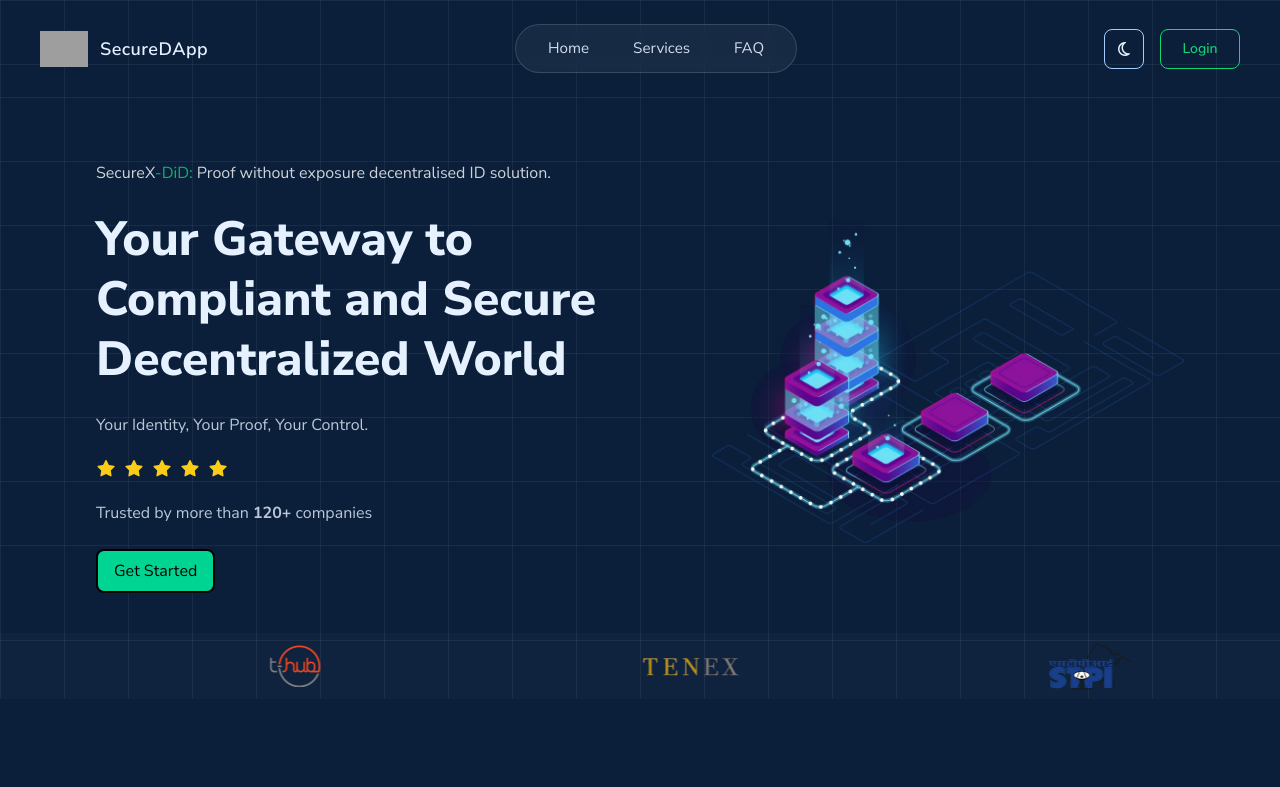
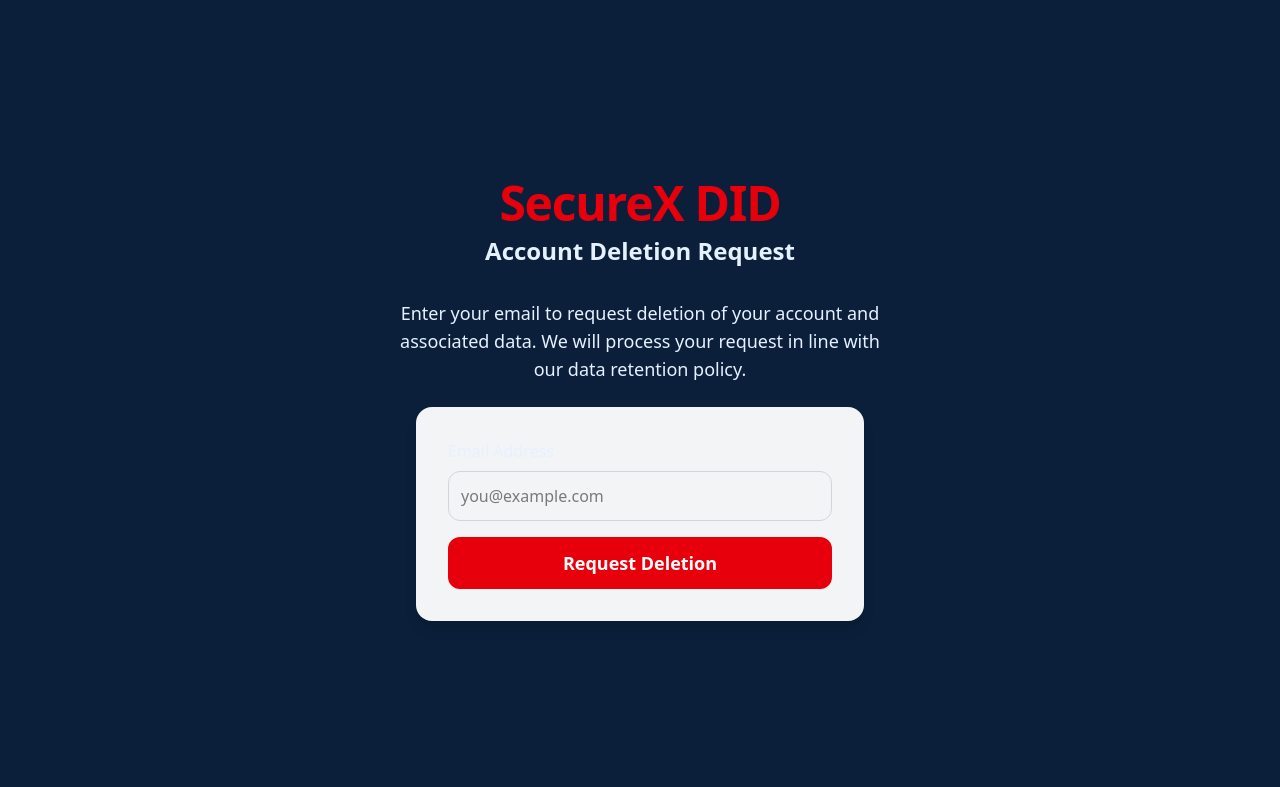
Before and after one commit to securedapp-github/x-did-web, a React (Vite) app: page /account-delete-request in a window 1280 px wide. Shown: the top 787 px of the page. Built offline with nearby package versions, Linux system fonts and the light colour scheme; grey boxes are pictures that could not be loaded; a web font is replaced by a local one.

Commit message:
Restore account delete request page and routing

```diff
--- a/package.json
+++ b/package.json
@@ -15,6 +15,7 @@
     "@fortawesome/react-fontawesome": "^3.0.2",
     "react": "^19.1.1",
     "react-dom": "^19.1.1",
+    "react-router-dom": "^7.9.3",
     "react-multi-carousel": "^2.8.6",
     "react-slick": "^0.31.0",
     "slick-carousel": "^1.8.1"
--- a/src/App.jsx
+++ b/src/App.jsx
@@ -1,9 +1,11 @@
 /* Path :- secure-d-app-frontend/src/App.jsx */
 
 import { useState, useEffect } from 'react'
+import { BrowserRouter as Router, Routes, Route } from 'react-router-dom'
 import './App.css'
 import './index.css'
 import Web3KYC from './pages/Web3KYC'
+import AccountDeleteRequest from './pages/AccountDeleteRequest'
 
 function App() {
   const [darkMode, setDarkMode] = useState(true) // Default to dark mode
@@ -24,9 +26,26 @@ function App() {
   }
 
   return (
-    <div className={`App min-h-screen ${darkMode ? 'dark bg-navy text-foregroundLight' : 'bg-white text-foregroundDark'}`}>
-      <Web3KYC darkMode={darkMode} toggleTheme={toggleTheme} />
-    </div>
+    <Router>
+      <div
+        className={`App min-h-screen ${
+          darkMode
+            ? 'dark bg-navy text-foregroundLight'
+            : 'bg-white text-foregroundDark'
+        }`}
+      >
+        <Routes>
+          <Route
+            path="/"
+            element={<Web3KYC darkMode={darkMode} toggleTheme={toggleTheme} />}
+          />
+          <Route
+            path="/account-delete-request"
+            element={<AccountDeleteRequest darkMode={darkMode} />}
+          />
+        </Routes>
+      </div>
+    </Router>
   )
 }
 
--- a/src/components/common/Testimonials.jsx
+++ b/src/components/common/Testimonials.jsx
@@ -106,9 +106,9 @@ export default function Testimonials({ reviews = [] }) {
               </div>
 
               {/* Testimonial Content */}
-              <div className="flex-1 flex flex-col justify-center pt-8 sm:pt-10">
+              <div className="flex-1 flex flex-col justify-start pt-8 sm:pt-10">
                 <p className={[
-                  "text-sm sm:text-base lg:text-lg leading-relaxed text-center",
+                  "text-sm sm:text-base lg:text-lg leading-relaxed text-left whitespace-pre-line",
                   "font-light tracking-wide",
                   i === active ? "text-white" : "text-white/90 dark:text-white/90 light:text-gray-700"
                 ].join(" ")}>
--- /dev/null
+++ b/src/pages/AccountDeleteRequest.jsx
@@ -0,0 +1,82 @@
+import { useState } from 'react'
+
+export default function AccountDeleteRequest({ darkMode }) {
+  const [email, setEmail] = useState('')
+  const [status, setStatus] = useState(null)
+
+  const handleSubmit = async (e) => {
+    e.preventDefault()
+    setStatus('loading')
+
+    try {
+      const response = await fetch('https://api.securexdid.com/delete-account', {
+        method: 'POST',
+        headers: {
+          'Content-Type': 'application/json'
+        },
+        body: JSON.stringify({ email })
+      })
+
+      if (response.ok) {
+        setStatus('success')
+      } else {
+        setStatus('error')
+      }
+    } catch (error) {
+      setStatus('error')
+    }
+  }
+
+  return (
+    <div className="flex flex-col items-center justify-center min-h-screen p-6 sm:p-10">
+      <div className="text-center mb-8">
+        <h1 className="text-4xl sm:text-5xl font-extrabold tracking-tight text-red-600">
+          SecureX DID
+        </h1>
+        <h2 className="text-xl sm:text-2xl font-semibold mt-2">
+          Account Deletion Request
+        </h2>
+      </div>
+
+      <p className="mb-6 max-w-lg text-center text-base sm:text-lg">
+        Enter your email to request deletion of your account and associated data. We will process
+        your request in line with our data retention policy.
+      </p>
+
+      <form
+        onSubmit={handleSubmit}
+        className="w-full max-w-md bg-gray-100 dark:bg-gray-800 rounded-2xl p-6 sm:p-8 shadow-lg"
+      >
+        <label className="block mb-2 font-medium text-sm sm:text-base">
+          Email Address
+        </label>
+        <input
+          type="email"
+          required
+          value={email}
+          onChange={(e) => setEmail(e.target.value)}
+          placeholder="you@example.com"
+          className="w-full p-3 rounded-xl border border-gray-300 dark:border-gray-700 mb-4 text-black focus:outline-none focus:ring-2 focus:ring-red-500"
+        />
+        <button
+          type="submit"
+          className="w-full p-3 rounded-xl bg-red-600 hover:bg-red-700 text-white font-semibold text-base sm:text-lg transition-colors disabled:opacity-50"
+          disabled={status === 'loading'}
+        >
+          {status === 'loading' ? 'Submitting...' : 'Request Deletion'}
+        </button>
+      </form>
+
+      {status === 'success' && (
+        <p className="mt-4 text-green-600 font-medium text-center">
+          ✅ Your deletion request has been submitted.
+        </p>
+      )}
+      {status === 'error' && (
+        <p className="mt-4 text-red-600 font-medium text-center">
+          ❌ Something went wrong. Please try again later.
+        </p>
+      )}
+    </div>
+  )
+}
--- a/src/pages/Web3KYC.jsx
+++ b/src/pages/Web3KYC.jsx
@@ -11,8 +11,7 @@ import { FeatureCards } from "../components/productService/FeatureCard";
 import Testimonials from "../components/common/Testimonials";
 import FAQs from "../components/common/FAQs";
 
-import { services, benefits, faqsData } from "../data/web3kyc";
-import { reviews } from "../pageComponents/home/home.data";
+import { services, benefits, faqsData, reviews } from "../data/web3kyc";
 
 function Web3KYC({ darkMode, toggleTheme }) {
   if (typeof window !== "undefined") {
```
Also changed, not shown: src/data/web3kyc.js (+13 -2 lines), 1 other file (tests, documents, lock files or other folders).
